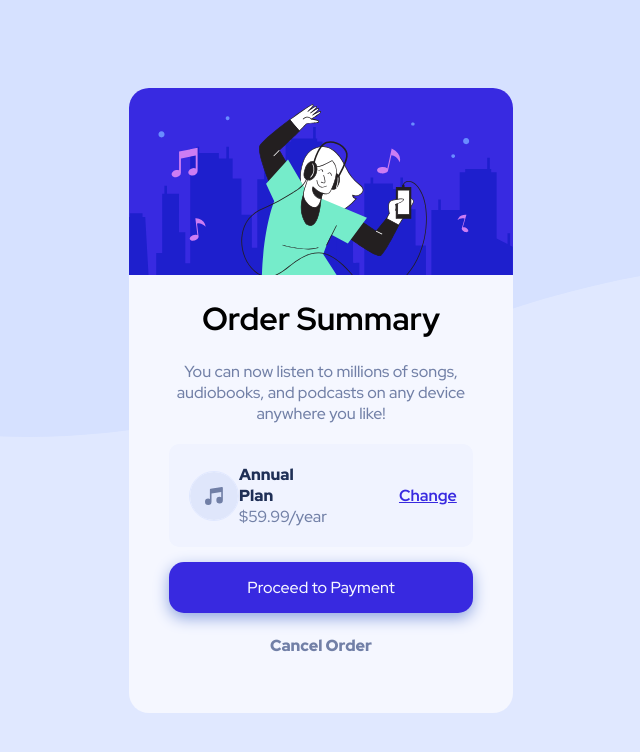
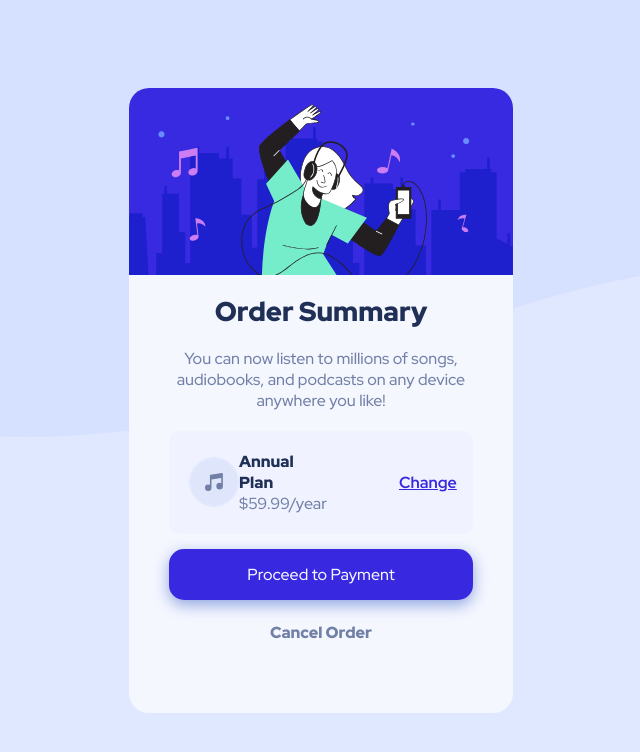
Before and after one commit to wallaceAnterio/order-summary-component-main, a plain HTML site: page index.html in a window 1280 px wide. Shown: the whole page, without its empty margins (319-959 px from the left). Drawn offline with Linux system fonts and the light colour scheme.

Commit message:
add styles

```diff
--- a/styles/styles.css
+++ b/styles/styles.css
@@ -61,6 +61,11 @@ main {
 }
 .content > a:hover {
    color: var(--Dark-blue);
+}
+.content > h1 {
+   font-weight: 900;
+   color: var(--Dark-blue);
+   font-size: 1.7rem;
 }
 
 .annual-plan-content {
```
